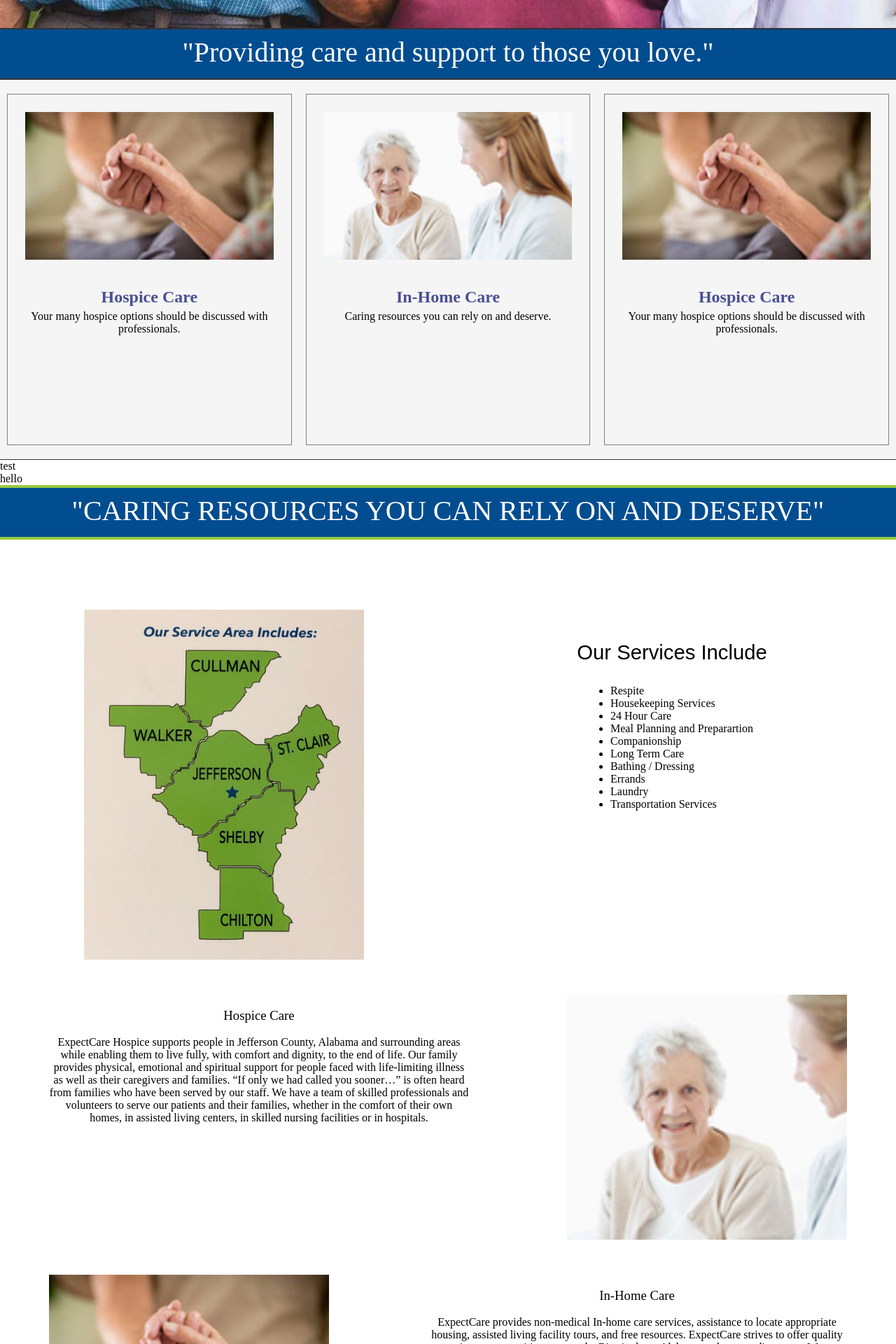
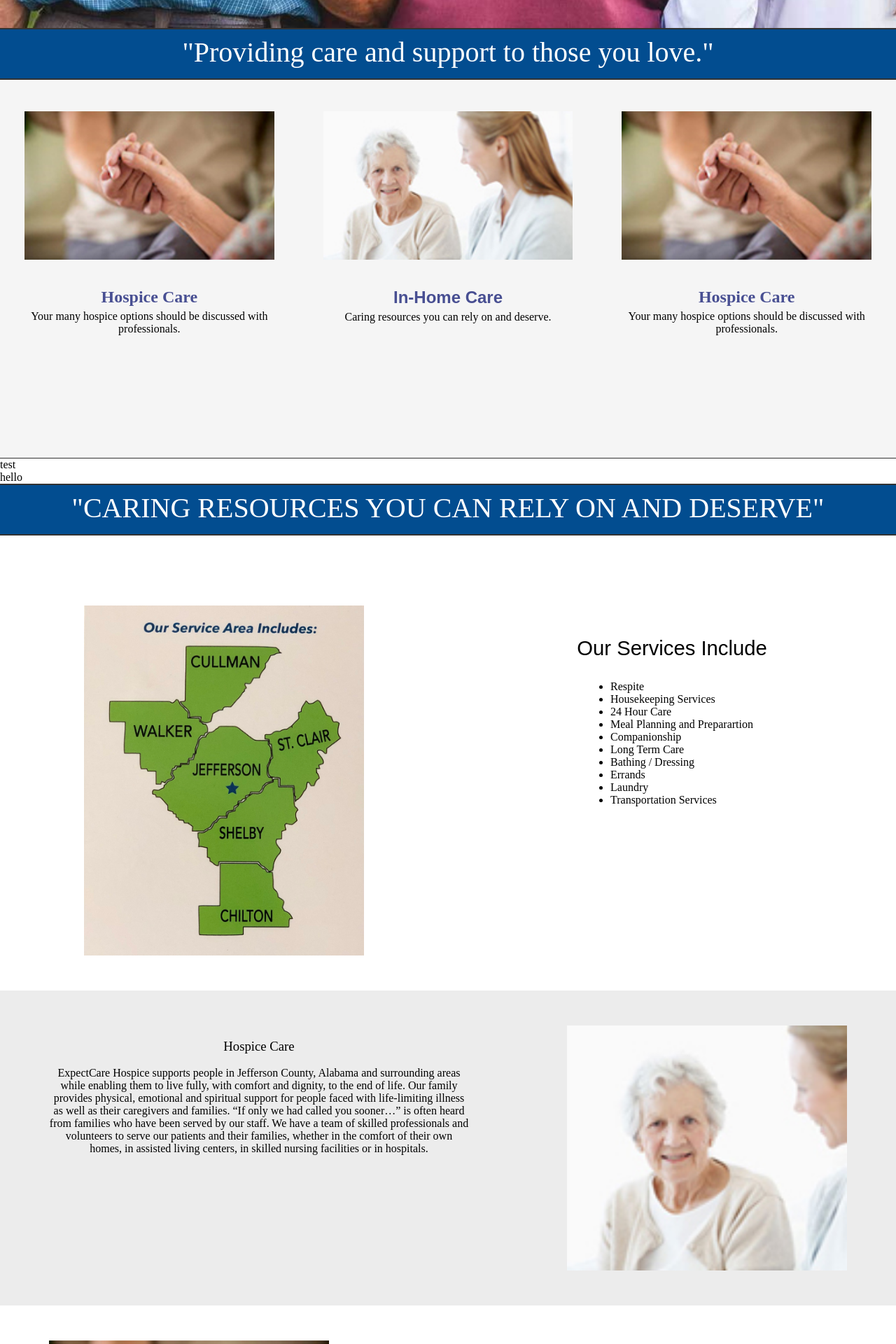
Before and after one commit to Drayton-Dobbs/ExpectCare, a React (Create React App) app: page / in a window 1280 px wide. Shown: the part 760-2680 px from the top of the page at 70% size. Built offline with nearby package versions, Linux system fonts and the light colour scheme; a web font is replaced by a local one.

Commit message:
small changes

```diff
--- a/src/Components/Contact/Contact.js
+++ b/src/Components/Contact/Contact.js
@@ -7,7 +7,7 @@ class Contact extends React.Component {
         return (
             <div>
                 <div className="contactHeader">
-                    <h1 className="brandFontBold">We want to hear from you!</h1>
+                    <h1 className="brandFont">We want to hear from you!</h1>
                 </div>
 
                 <div>
--- a/src/Components/Contact/styles.css
+++ b/src/Components/Contact/styles.css
@@ -1,7 +1,7 @@
 .formContainer {
     width: 500px;
     height: 100vh;
-    background-color: rgb(2, 77, 144);
+    background-color: rgb(255, 255, 255);
     display: flex;
     justify-content: center;
     margin-left: 100px;
@@ -20,10 +20,10 @@
     border-radius: 1%;
     border: none;
     color: rgb(98, 98, 98);
-    background-color: rgb(236, 236, 236);
+    background-color: rgb(241, 241, 241);
 }
 .contactTitle {
-    color: white;
+    color: #333;
     font-size: 30px;
 }
 .submitBtn {
--- a/src/Components/Donate/styles.css
+++ b/src/Components/Donate/styles.css
@@ -14,6 +14,9 @@
 .expectChangeFullContainer {
     width: 100%;
     text-align: center;
+    background-color: rgb(236, 236, 236);
+    padding-top: 50px;
+    padding-bottom: 50px;
 }
 .expectChangeContainer {
     text-align: center;
--- a/src/Components/ExpandableComponents/LandingPageCollapsible.js
+++ b/src/Components/ExpandableComponents/LandingPageCollapsible.js
@@ -43,9 +43,9 @@ class LandingPageCollapsible extends React.Component {
 						<p>Your many hospice options should be discussed with professionals.</p>
 					</div>
 
-					<div className="serviceItem" id="InHomeBreif" onClick={this.onChoice}>
+					<div className="serviceItem"  id="InHomeBreif" onClick={this.onChoice}>
 						<img src={InHomeCare} />
-						<h2>
+						<h2 className="brandFont">
 							<strong>
 								In-Home Care
 							</strong>
--- a/src/Components/ExpandableComponents/styles.css
+++ b/src/Components/ExpandableComponents/styles.css
@@ -17,7 +17,6 @@
     cursor: pointer;
     margin-bottom: 10px;
     margin-top: 10px;
-    border: 1px solid gray;
     background-color: whitesmoke;
     margin-right: 10px;
     margin-left: 10px;
--- a/src/Components/Services/styles.css
+++ b/src/Components/Services/styles.css
@@ -9,8 +9,8 @@
     height: 70px;
     font-size: 20px;
     background-color: rgb(2, 77, 144);
-    border-top: 4px solid rgb(153, 201, 63);
-    border-bottom: 4px solid rgb(153, 201, 63);
+    border-top: 2px solid #333;
+    border-bottom: 2px solid #333;
     margin: 0;
     margin-bottom: 100px;
     padding: 0;
@@ -59,6 +59,9 @@
     justify-content: space-around;
     width: 100%;
     margin-top: 50px;
+    background-color: rgb(236, 236, 236);
+    padding-top: 50px;
+    padding-bottom: 50px;
 }
 .inHomeServicesPic {
     background-image: url('../../images/hands.jpg');
```
